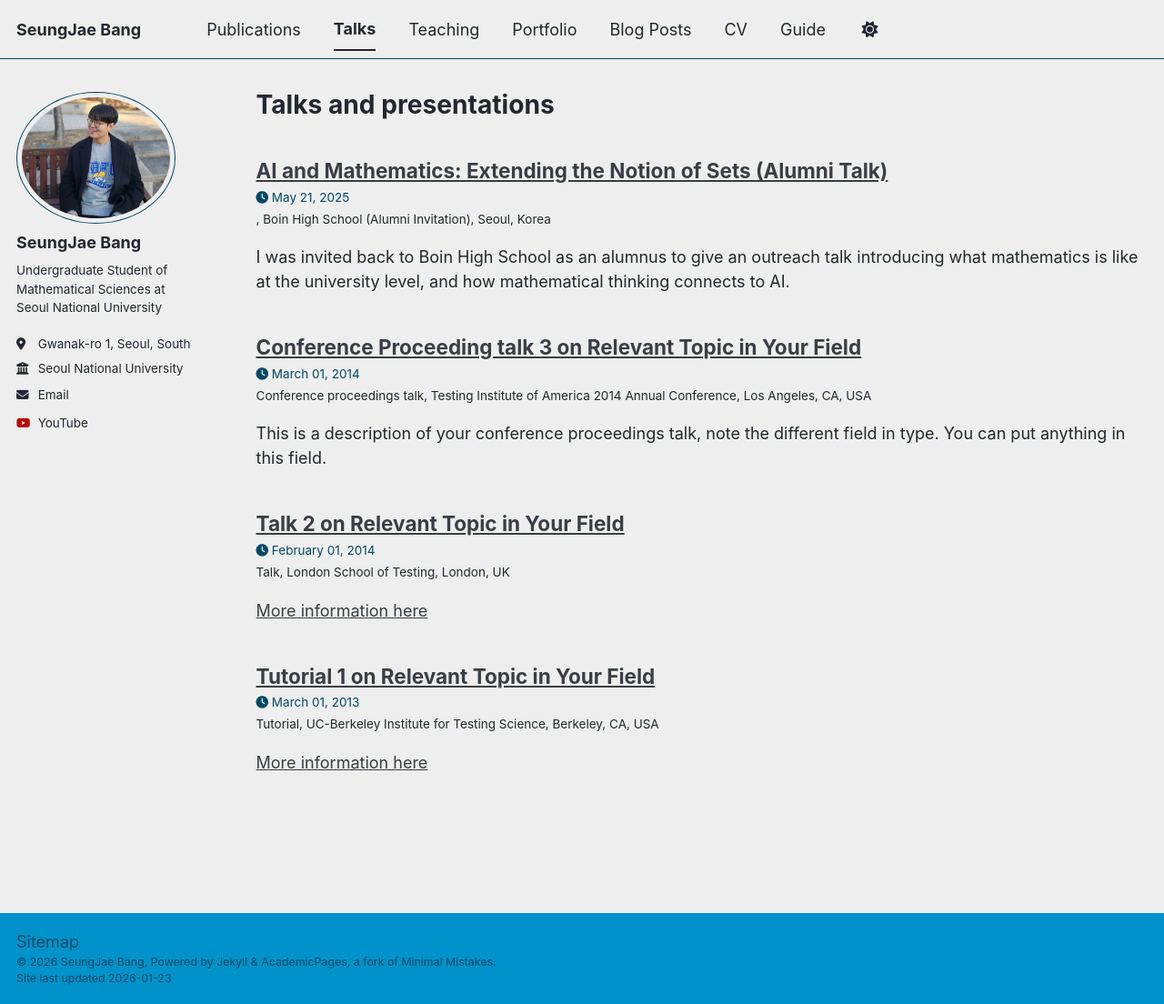
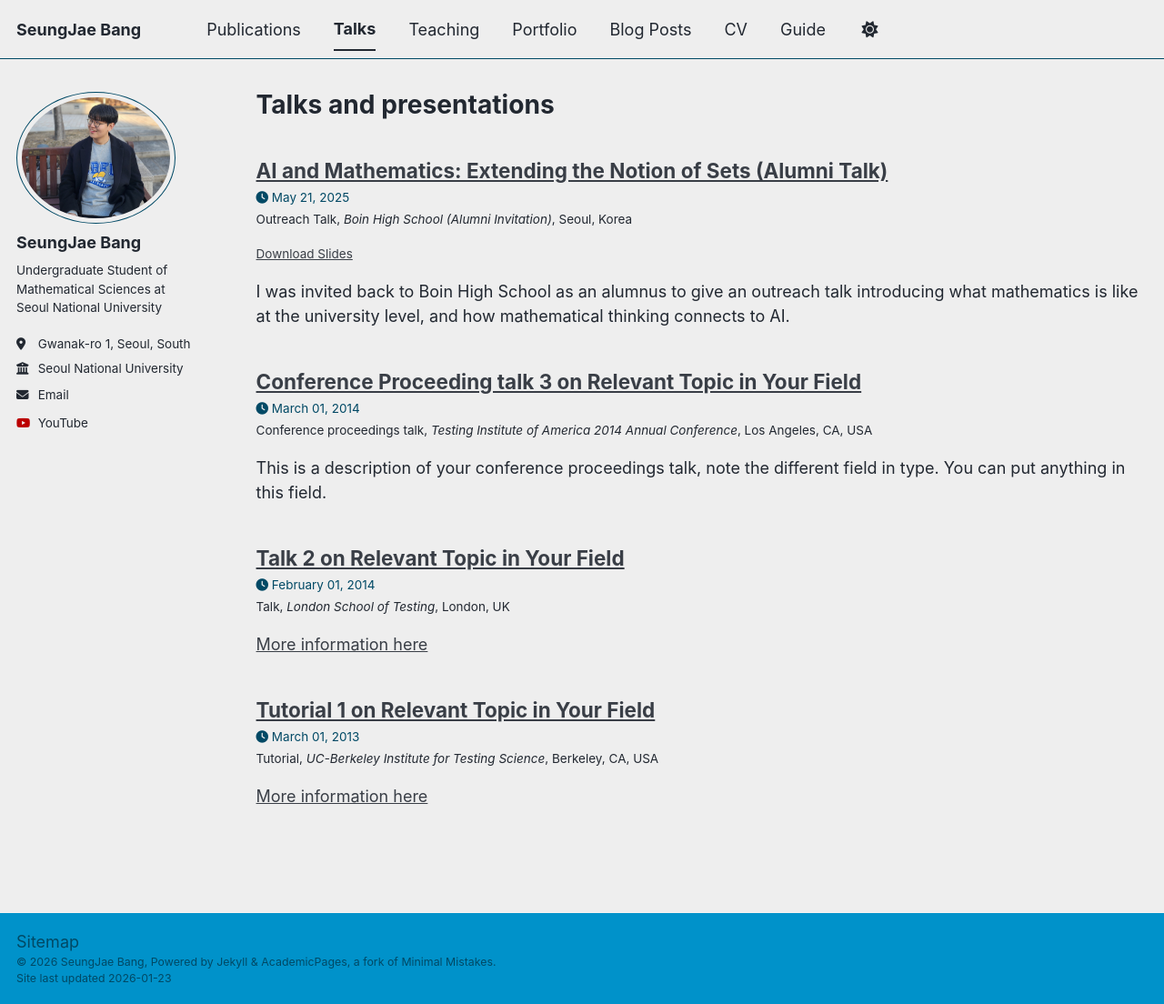
Before and after one commit to jae-s-bang/jae-s-bang.github.io, a Jekyll site: the page built from _pages/talks.html, in a window 1280 px wide and 1104 px high. Shown: the whole window at 91% size. Built offline with Jekyll 4.4.1, drawn with Linux system fonts in a browser that asks for light colours; a script bundle is joined from its source files by our own code; library files that are not in the unit come from our copies.

Commit message:
Refactor venue and slides URL display in archive

```diff
--- a/_includes/archive-single-talk.html
+++ b/_includes/archive-single-talk.html
@@ -36,7 +36,17 @@
       <p class="page__meta"><i class="fa fa-clock" aria-hidden="true"></i> {% include read-time.html %}</p>
     {% endif %}
     {% if post.date %}<p class="page__meta"><i class="fa fa-clock" aria-hidden="true"></i> {{ post.date | date: '%B %d, %Y' }}</p>{% endif %}
-    {% if post.venue %}<p class="archive__item-excerpt" itemprop="description">{{post.type}}, {{ post.venue }},  {{post.location}} {% endif %}
+    {% if post.venue %}
+      <p class="archive__item-excerpt" itemprop="description">
+    {{ post.talk_type | default: post.type }}, <i>{{ post.venue }}</i>, {{ post.location }}
+      </p>
+    {% endif %}
+
+    {% if post.slidesurl %}
+      <p class="archive__item-excerpt" itemprop="description">
+      <a href="{{ post.slidesurl }}">Download Slides</a>
+      </p>
+    {% endif %}
     {% if post.excerpt %}<p class="archive__item-excerpt" itemprop="description">{{ post.excerpt | markdownify }}</p>{% endif %}
   </article>
 </div>
```
